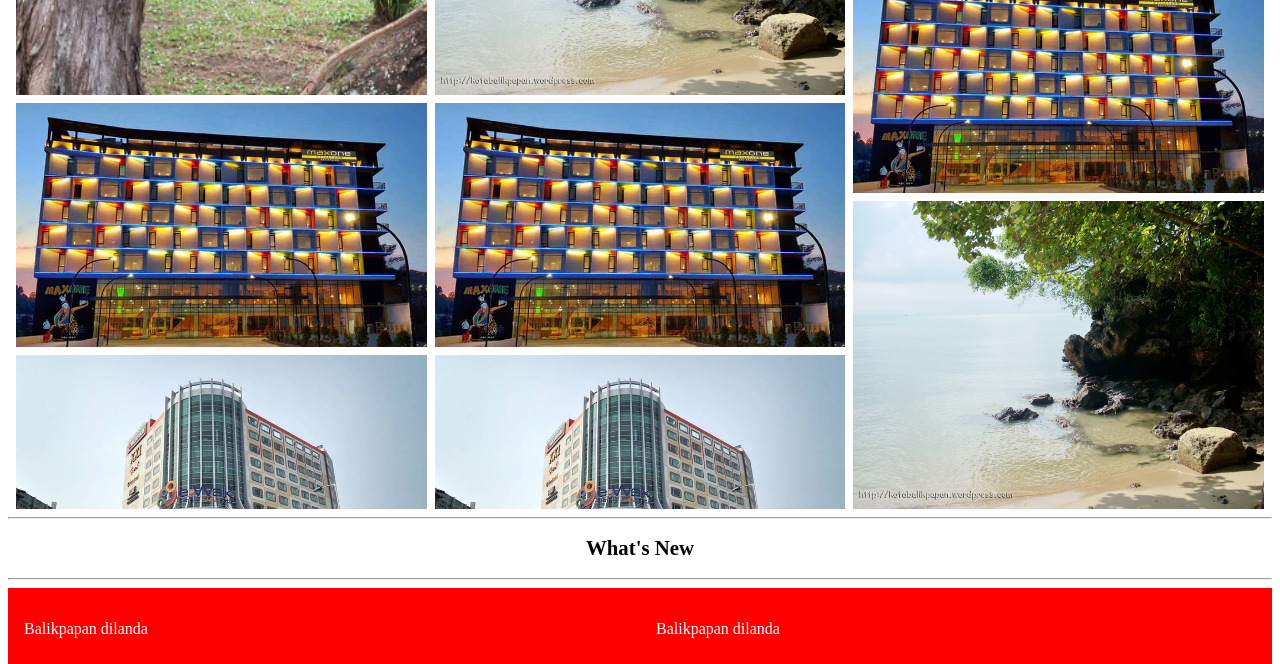
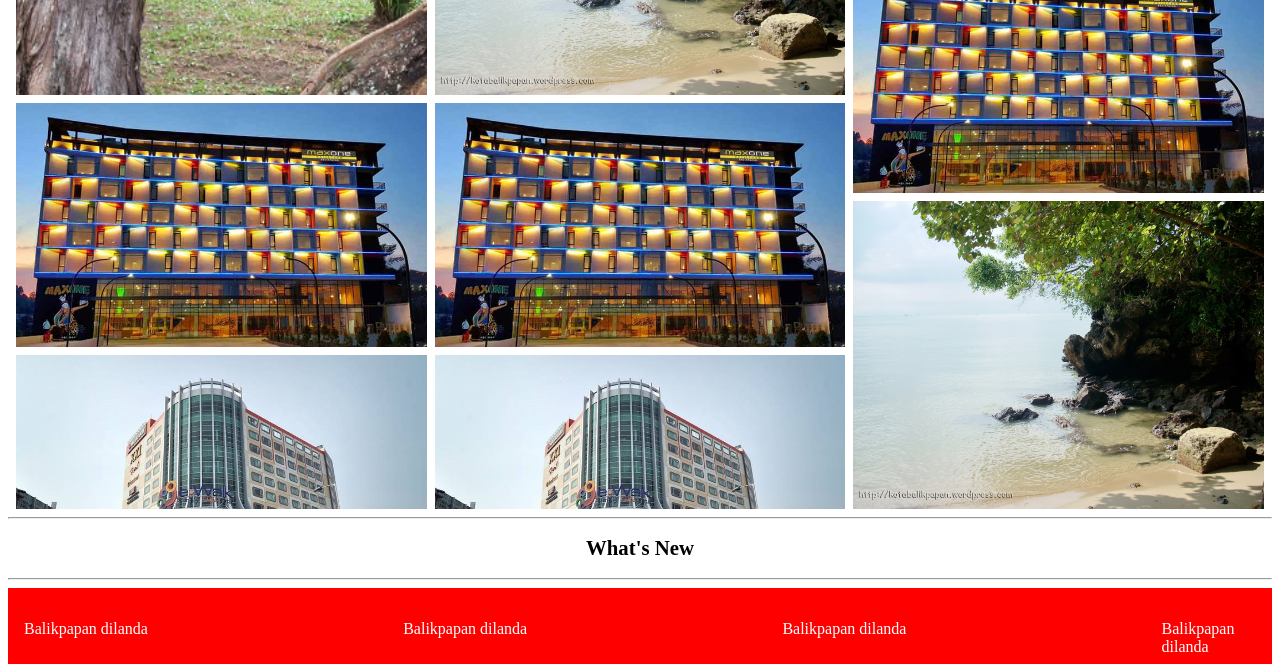
Before and after one commit to bintangedma/pariwisata_tourism_balikpapan, a plain HTML site: page index.html in a window 1280 px wide. Shown: the part 2439-3103 px from the top of the page. Drawn offline with Linux system fonts and the light colour scheme.

Commit message:
update index.html

```diff
--- a/index.html
+++ b/index.html
@@ -101,6 +101,12 @@
           <div class="kolom" style="background:red">
             <p>Balikpapan dilanda</p>
           </div>
+                <div class="kolom" style="background:red">
+            <p>Balikpapan dilanda</p>
+          </div>
+                <div class="kolom" style="background:red">
+            <p>Balikpapan dilanda</p>
+          </div>
         </div>
 
 
```
